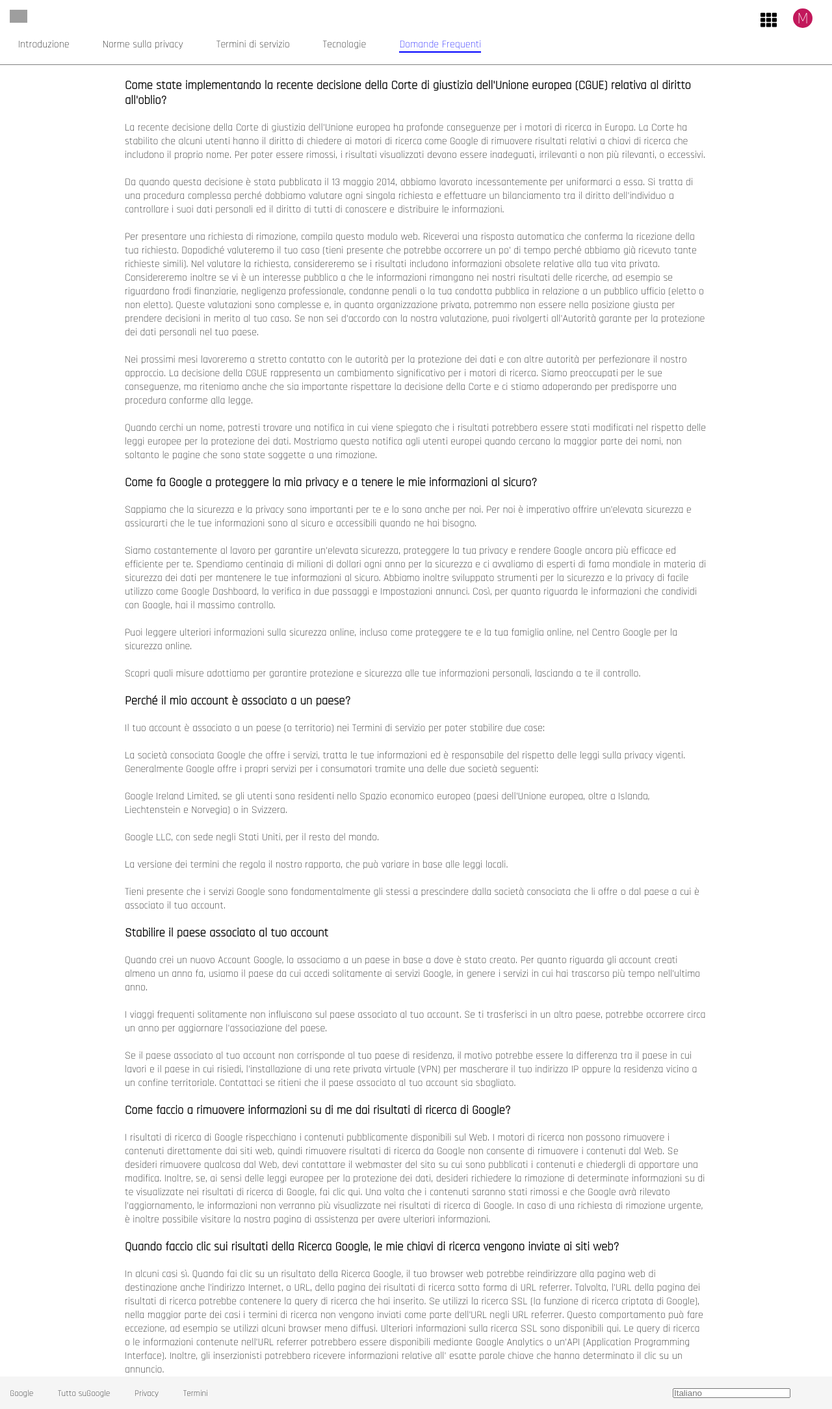
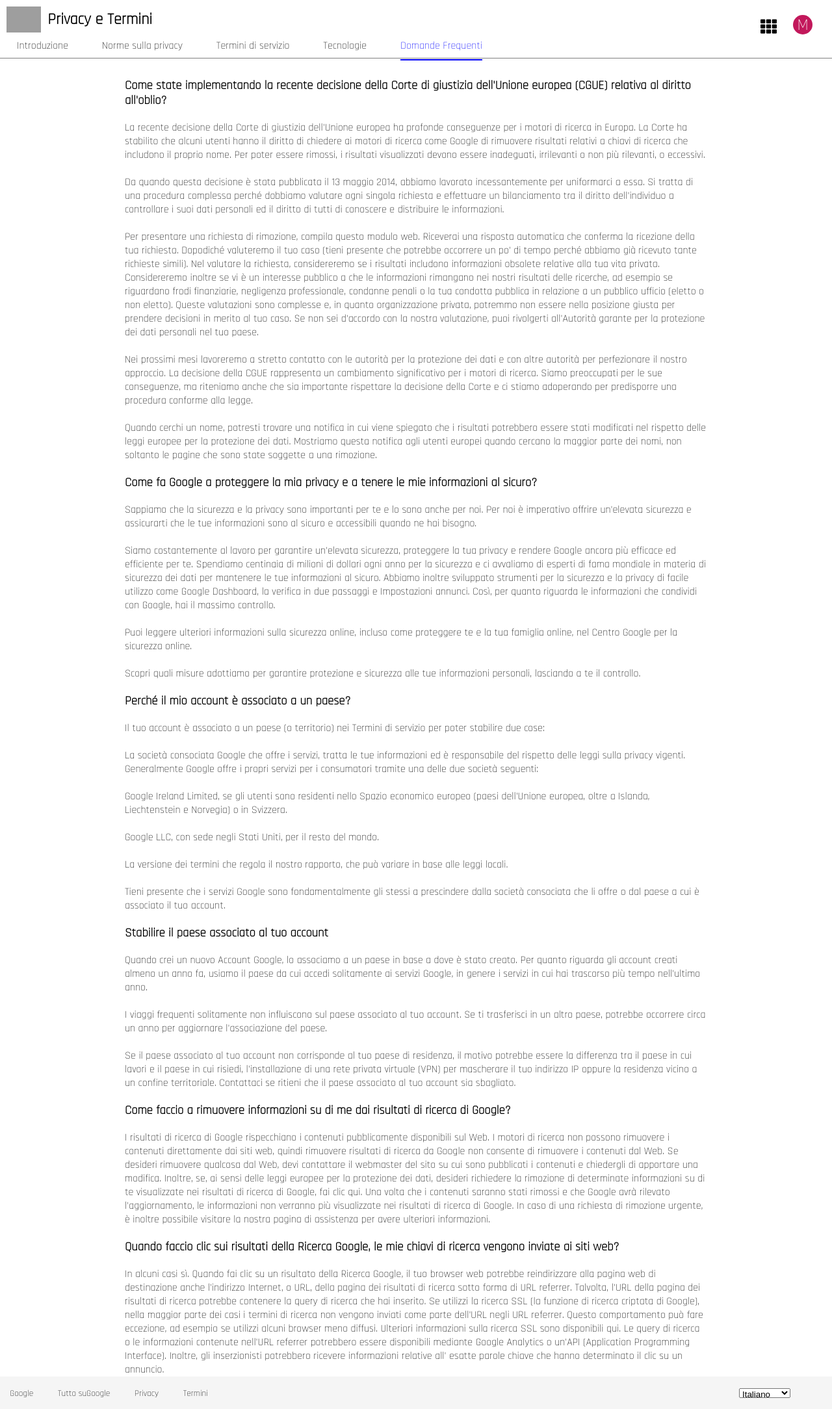
Before and after one commit to MicheleBisceglia/php-google-faq, a PHP site: page / in a window 1280 px wide. Shown: the whole page at 65% size. Run offline with PHP 8.4, Linux system fonts and the light colour scheme; grey boxes are pictures that could not be loaded.

Commit message:
Add: hover ; Layout correction

```diff
--- a/css/style.css
+++ b/css/style.css
@@ -4,34 +4,36 @@
   padding: 0;
   box-sizing: border-box;
 }
-html {
+/*Commons*/
+body {
   font-family: 'Rajdhani', sans-serif;
   color: black;
 }
+li {
+  list-style: none;
+}
 /* Header */
 header {
-  height: 100px;
+  height: 90px;
   width: 100%;
   background-color: #ffff;
   border-bottom: solid 1px gray;
   position: fixed;
   z-index: 99;
 }
-
-header img {
-  padding: 15px;
-  height: 50px;
-  object-fit: cover;
+.logo {
+  display: flex;
+  align-items: center;
 }
-
-
+.logo img {
+  padding: 10px;
+  height: 60px;
+}
 
 .header-list ul{
   width: 60%;
   display: flex;
   justify-content: space-around;
-  list-style: none;
-  padding: 2px;
 }
 
 .header-user {
@@ -56,6 +58,14 @@ header img {
   text-align: center;
 }
 .active {
+  color: blue;
+  border-bottom: 2px solid blue;
+  padding-bottom: 10px;
+}
+.header-list li:hover {
+  cursor: pointer;
+}
+.header-list li:active {
   color: blue;
   border-bottom: 2px solid blue;
 }
@@ -86,7 +96,6 @@ footer ul {
   width: 25%;
   display: flex;
   justify-content: space-between;
-  list-style: none;
   padding-left: 15px;
 }
 
@@ -96,4 +105,7 @@ footer ul {
   width: 70%;
   height: 15px;
 }
+footer li:hover {
+  cursor: pointer;
+}
 /* / Footer */
--- a/index.php
+++ b/index.php
@@ -60,6 +60,8 @@ $text= [
     ]
     ];
 ?>
+
+<!-- HTML -->
 <!DOCTYPE html>
 <html lang="en">
   <head>
@@ -68,15 +70,20 @@ $text= [
     <meta name="viewport" content="width=device-width, initial-scale=1.0">
     <link rel="stylesheet" href="https://cdnjs.cloudflare.com/ajax/libs/font-awesome/5.15.3/css/all.min.css" integrity="sha512-iBBXm8fW90+nuLcSKlbmrPcLa0OT92xO1BIsZ+ywDWZCvqsWgccV3gFoRBv0z+8dLJgyAHIhR35VZc2oM/gI1w==" crossorigin="anonymous" referrerpolicy="no-referrer" />
     <link rel="preconnect" href="https://fonts.googleapis.com">
+    <link rel="stylesheet" href="css/style.css">
     <style>
     @import url('https://fonts.googleapis.com/css2?family=Rajdhani:wght@300&display=swap');
     </style>
-      <link rel="stylesheet" href="css/style.css">
     <title>Document</title>
   </head>
   <body>
+
+<!-- header -->
     <header>
+      <div class="logo">
         <img src="https://upload.wikimedia.org/wikipedia/commons/thumb/8/8d/Google_logo_%282010-2013%29.svg/2560px-Google_logo_%282010-2013%29.svg.png" alt="">
+        <h2>Privacy e Termini</h2>
+      </div>
       <div class="header-list">
         <ul>
           <li>Introduzione</li>
@@ -91,26 +98,45 @@ $text= [
         <span class="user">M</span>
       </div>
     </header>
+<!-- /header -->
 
+<!-- main -->
   <main>
     <?php
     foreach($text as $item) {
     echo "<h3>" . $item["question"] . "</h3>" . " " . "<p>" . $item["answer"]; "</p>" ;
    } ?>
+  </main>
+<!-- /main -->
 
-      </main>
-
+<!-- footer -->
   <footer>
     <ul>
-          <li><small>Google</small></li>
-          <li><small>Tutto suGoogle</small></li>
-          <li><small>Privacy</small></li>
-          <li><small>Termini</small></li>
+      <li>
+        <small>Google</small>
+      </li>
+      <li>
+        <small>Tutto suGoogle</small>
+      </li>
+      <li>
+        <small>Privacy</small>
+      </li>
+      <li>
+        <small>Termini</small>
+      </li>
     </ul>
     <div class="footer-input">
-          <input type="text"
-          placeholder="Italiano">
+      <select name="Lenguage" id="">
+        <option value="">Italiano</option>
+          <option value="">Inglese</option>
+          <option value="">Tedesco</option>
+          <option value="">Francese</option>
+          <option value="">Spagnolo</option>
+        </select>
       </div>
     </footer>
+    <!-- /footer -->
+
   </body>
 </html>
+<!-- /HTML -->
```
Lines whose indentation alone changed are shown as unchanged.
